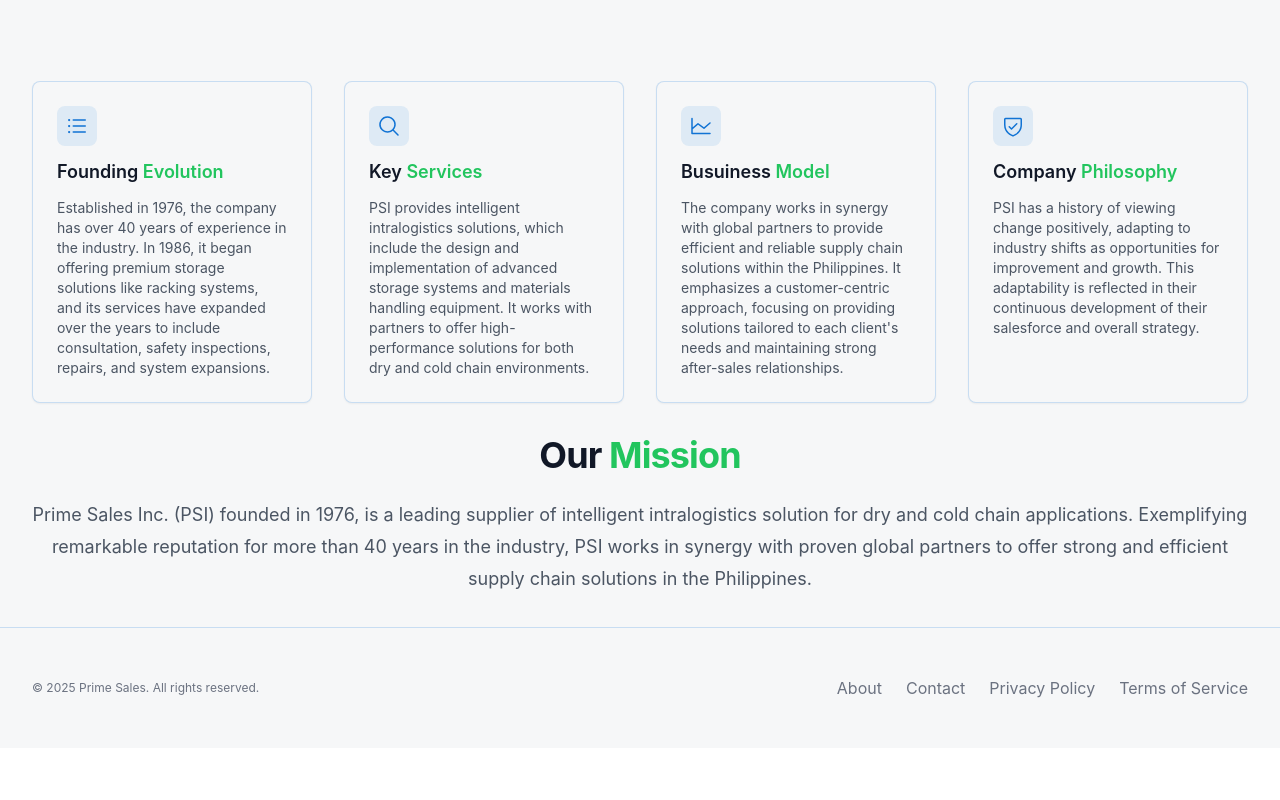
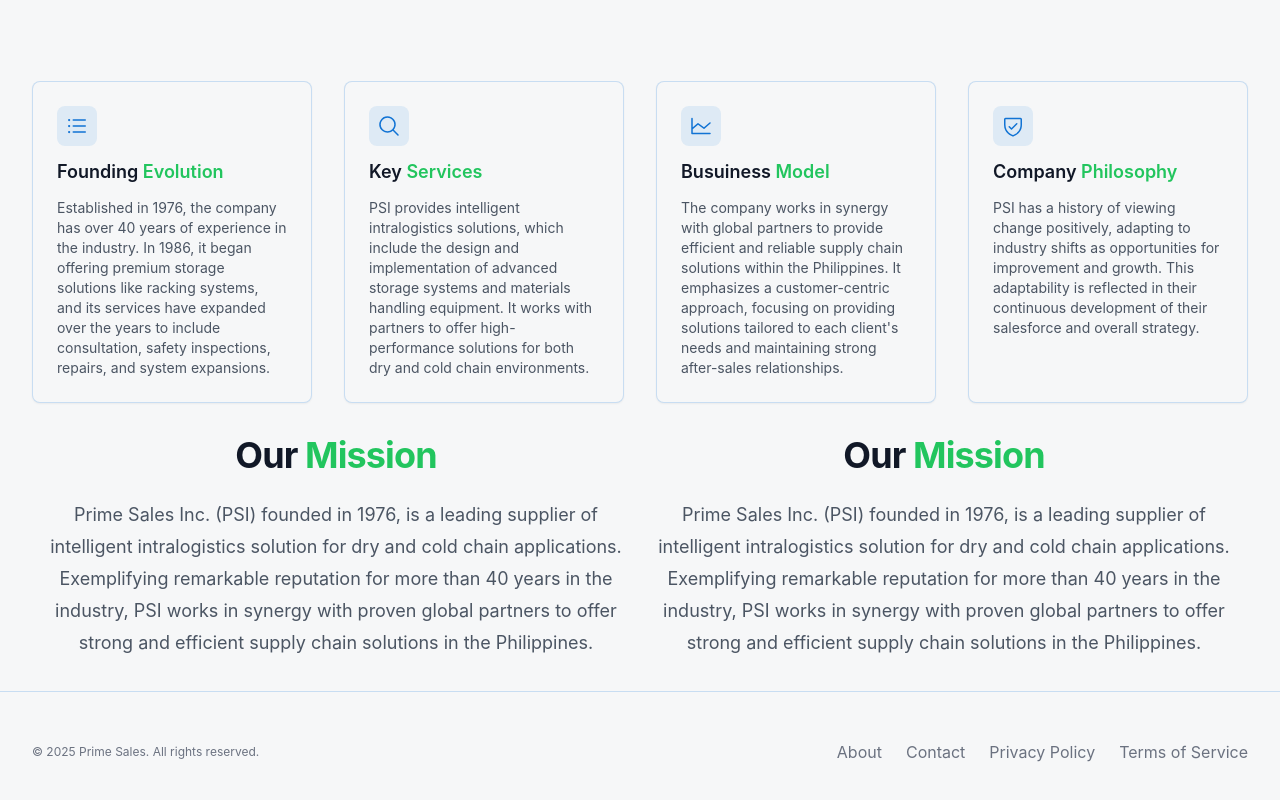
Before and after one commit to Allen-pogi/asset-monitoring-client, a React (Create React App) app: page /main in a window 1280 px wide. Shown: the part 727-1527 px from the top of the page. Before the commit the page ends 1475 px from the top, so only its background shows below. Built offline with nearby package versions, Linux system fonts and the light colour scheme.

Commit message:
Update HomePage.jsx

```diff
--- a/src/website pages/HomePage.jsx
+++ b/src/website pages/HomePage.jsx
@@ -275,7 +275,23 @@
                 </p>
               </div>
             </div>
-            <div>
+            <div className="flex w-full grid-cols-1 md:grid-cols-2 ">
+              <div className="text-center">
+                {/* <h2 className="text-base font-serif  font-semibold leading-relaxed text-white">
+                All about <span className="text-green-500">Prime Sales</span>
+              </h2> */}
+                <p className="mt-8 text-3xl font-bold tracking-tight text-gray-900 dark:text-white sm:text-4xl">
+                  Our <span className="text-green-500">Mission</span>
+                </p>
+                <p className="mt-6 text-lg leading-8 text-gray-600 dark:text-gray-400">
+                  Prime Sales Inc. (PSI) founded in 1976, is a leading supplier
+                  of intelligent intralogistics solution for dry and cold chain
+                  applications. Exemplifying remarkable reputation for more than
+                  40 years in the industry, PSI works in synergy with proven
+                  global partners to offer strong and efficient supply chain
+                  solutions in the Philippines.
+                </p>
+              </div>
               <div className="text-center">
                 {/* <h2 className="text-base font-serif  font-semibold leading-relaxed text-white">
                 All about <span className="text-green-500">Prime Sales</span>
```
